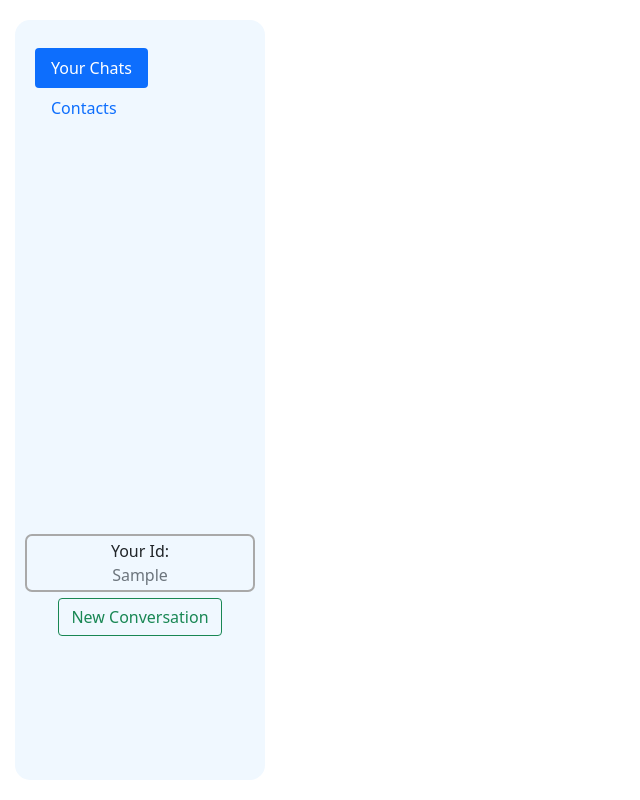
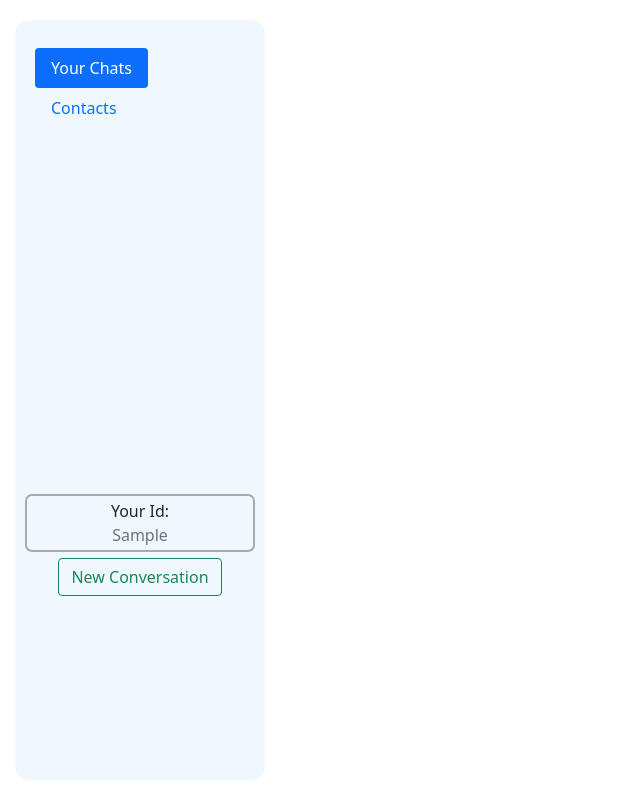
Before and after one commit to ApexBortz/p4-officetalk-client, a React (Create React App) app: page / in a window 1280 px wide. Both pictures are taken after typing "Sample" into the empty fields and a click on the button "Confirm". Shown: the whole page, without its empty margins (0-640 px from the left). Built offline with nearby package versions, Linux system fonts and the light colour scheme.

Commit message:
Implementing socket connection

```diff
--- a/src/App.css
+++ b/src/App.css
@@ -79,7 +79,7 @@
   outline-style: solid;
   outline-color: darkgray;
   outline-width: 2px;
-  margin-top: 45vh;
+  margin-top: 40vh;
 }
 
 .App-header {
--- a/src/components/OpenConversation.jsx
+++ b/src/components/OpenConversation.jsx
@@ -12,13 +12,12 @@ const OpenConversation = () => {
     // usestate for the text in message box
     const [ text, setText ] = useState('')
 
-    // useref for scrolling down to last message in box
     // const lastMessageRef = useRef()
 
-    // usecallback to scroll down to last message when you send a message
+    // usecallback to scroll down to last message when you send a message instead of when you start typing
     const setRef = useCallback(newestMessage => {
         if(newestMessage) {
-            newestMessage.scrollIntoView({ smooth: true })
+            newestMessage.scrollIntoView()
         }
     }, [])
 
@@ -33,9 +32,10 @@ const OpenConversation = () => {
         setText('')
     }
 
+    // useffect to help keep the overflow down at bottom
     // useEffect(() => {
     //     if(lastMessageRef.current) {
-    //         lastMessageRef.current.scrollIntoView({ smooth: true })
+    //         lastMessageRef.current.scrollIntoView()
     //     }
     // })
 
--- a/src/contexts/ConversationProvider.jsx
+++ b/src/contexts/ConversationProvider.jsx
@@ -30,7 +30,7 @@ export function ConversationProvider({ id, children }) {
         })
     }
 
-    // the actual function that adds message to the conversation
+    // function that adds message to conversation
     function addMessage({ recipients, text, sender }) {
         setConversations(prevConversations => {
             // madeChange to check if new message sent to conversation
```
Also changed, not shown: src/contexts/SocketConnection.jsx (added, +14 -0 lines), 1 other file (tests, documents, lock files or other folders).
